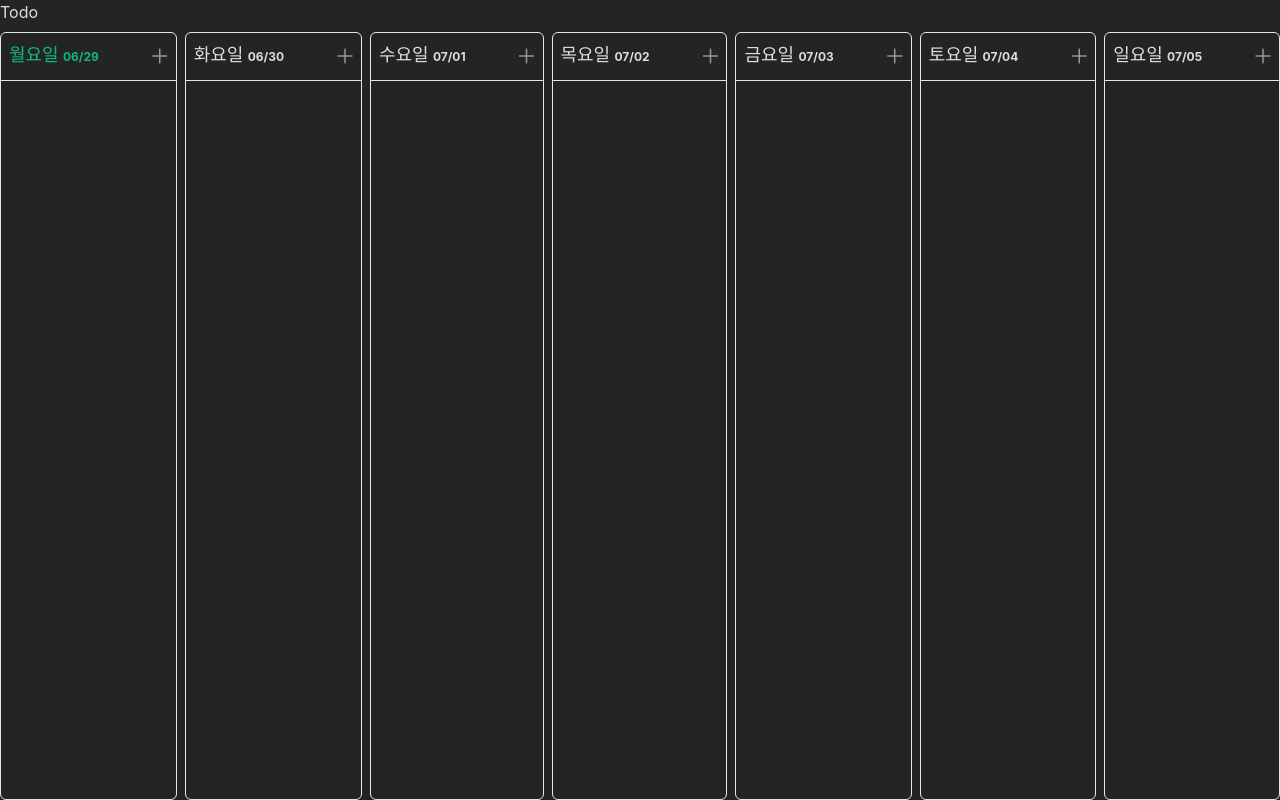
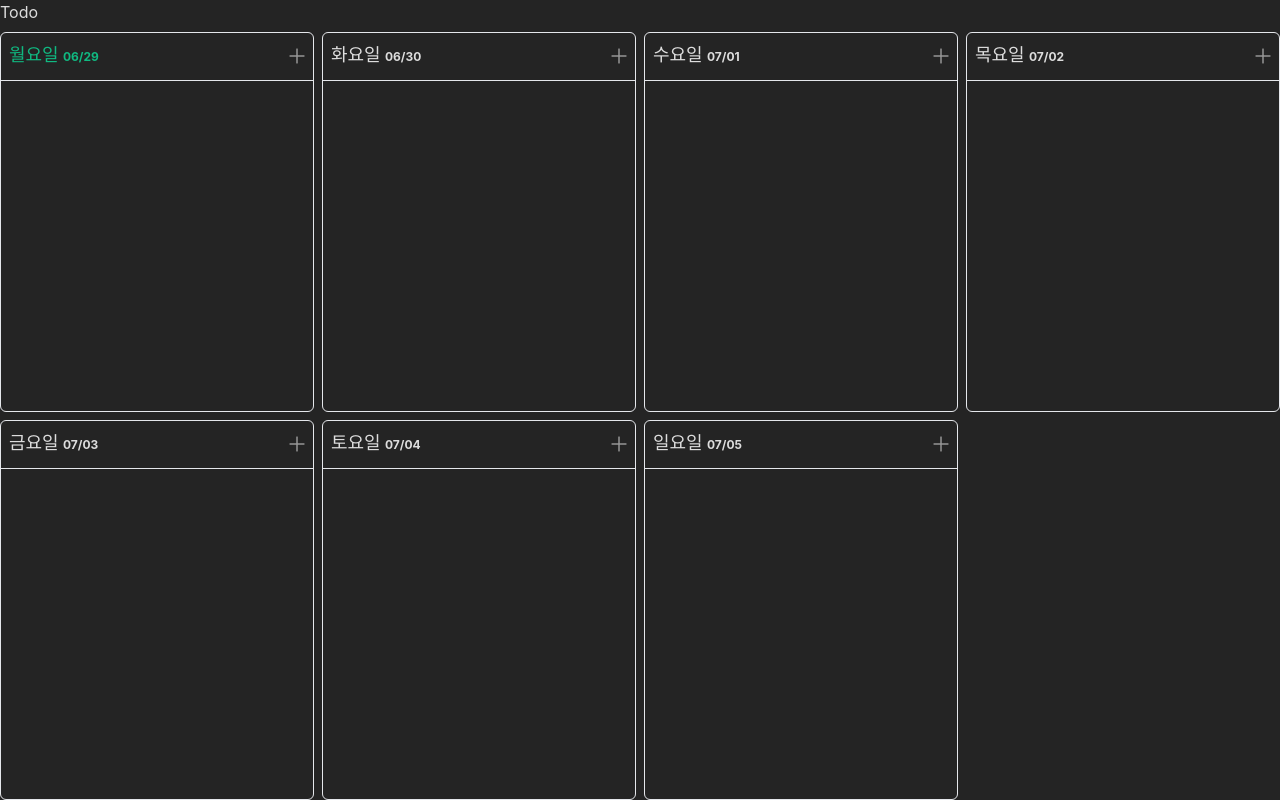
Before and after one commit to dev2820/daily-todo-list, a React (Vite) app in the folder daily-todo-list-web/: page / in a window 1280 px wide. Built offline with nearby package versions, Linux system fonts and the light colour scheme.

Commit message:
update/change flex to grid

```diff
--- a/daily-todo-list-web/src/App.tsx
+++ b/daily-todo-list-web/src/App.tsx
@@ -84,7 +84,11 @@ const Title = ({ title, date }: { title: string; date: Date }) => {
     </div>
   );
 };
+
 const todoNoteStyle = cva("grow");
-const todoNoteListStyle = cva("h-[calc(100%-2rem)] flex w-full gap-x-2");
+const todoNoteListStyle = cva(
+  "h-[calc(100%-2rem)] grid grid-cols-4 grid-rows-2 w-full gap-x-2 gap-y-2"
+);
 const headerStyle = cva("h-[2rem] text-on-surface");
+
 export default App;
```
